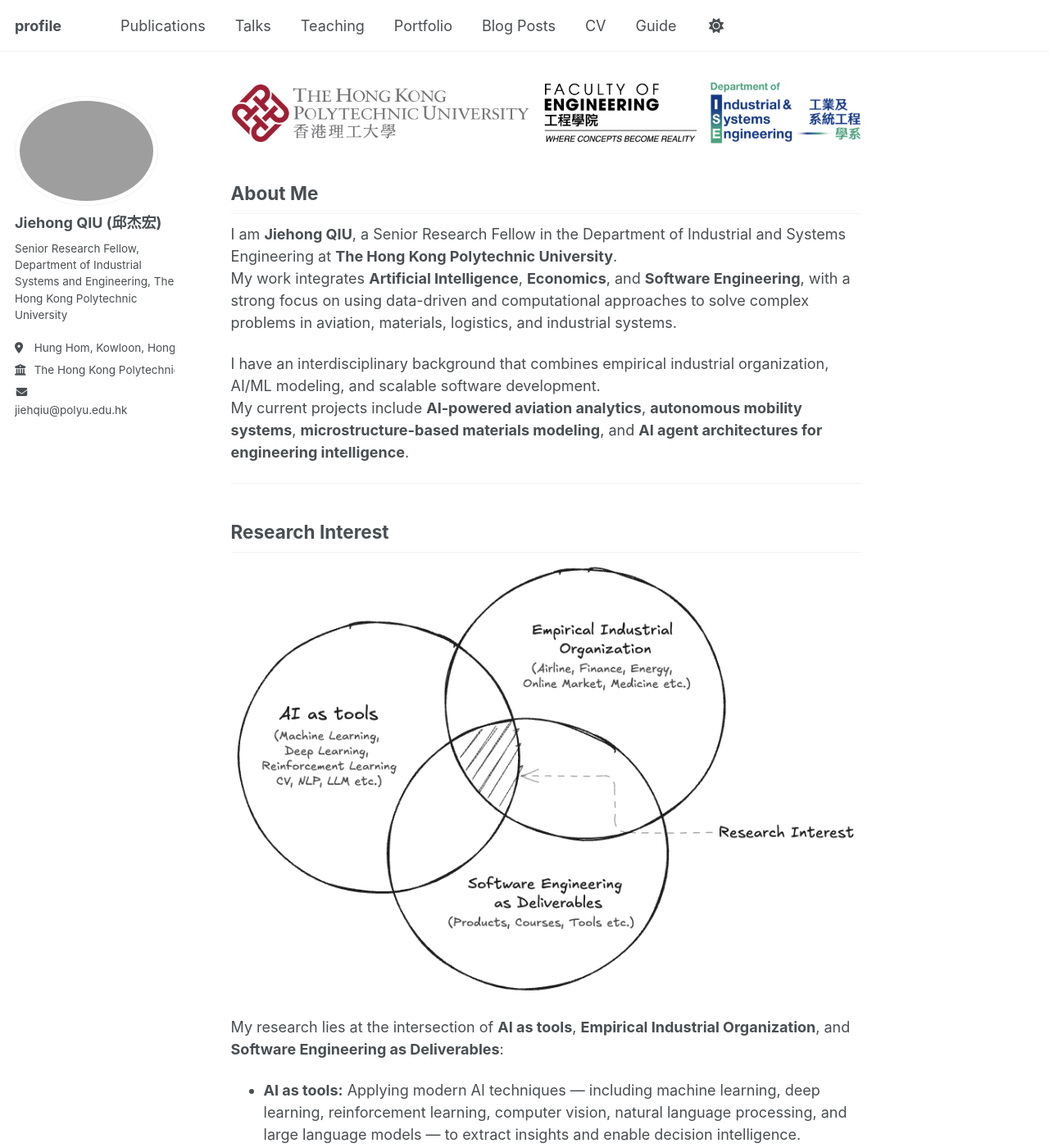
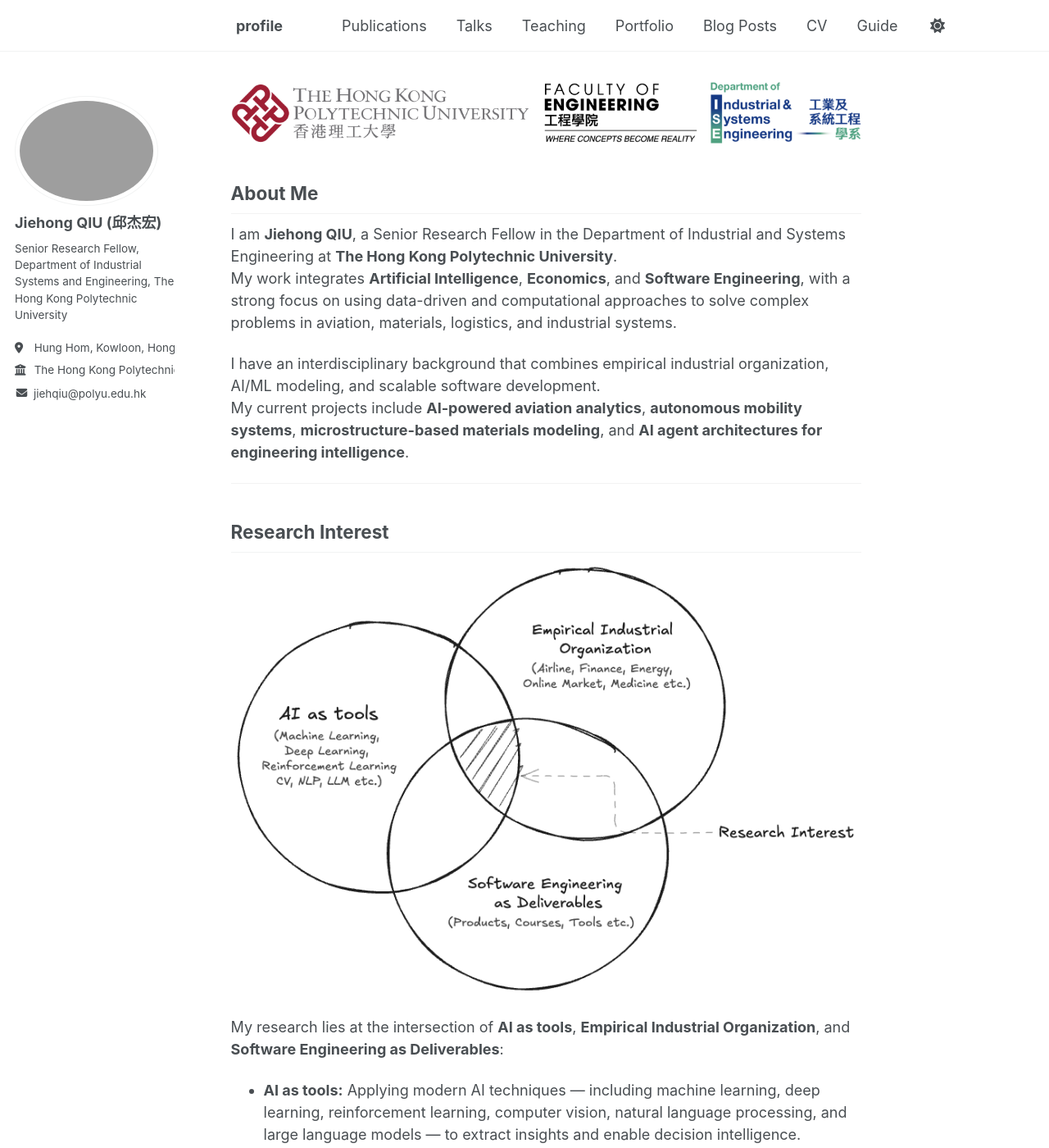
Before and after one commit to qjh-ai/profile, a Jekyll site: the page built from _pages/about.md, in a window 1280 px wide and 1400 px high. Shown: the whole window at 82% size. Built offline with Jekyll 4.4.1, drawn with Linux system fonts in a browser that asks for light colours; a script that is not in the unit is left out.

Commit message:
修改header

```diff
--- a/_includes/author-profile.html
+++ b/_includes/author-profile.html
@@ -34,9 +34,11 @@
         <li><a href="{{ author.uri }}"><i class="fas fa-fw fa-link icon-pad-right" aria-hidden="true"></i>{{ site.data.ui-text[site.locale].website_label | default: "Website" }}</a></li>
       {% endif %}
       {% if author.email %}
-        <li>
-          <i class="fas fa-fw fa-envelope"></i>
-          <a href="mailto:{{ author.email }}">{{ author.email }}</a>
+        <li style="display: flex; align-items: center;">
+          <i class="fas fa-fw fa-envelope" style="margin-right: 6px;"></i>
+          <a href="mailto:{{ author.email }}" style="color: inherit; text-decoration: none;">
+            {{ author.email }}
+          </a>
         </li>
       {% endif %}
       <!-- Font Awesome and Academicons icons / Academic websites -->
--- a/_includes/head/custom.html
+++ b/_includes/head/custom.html
@@ -13,5 +13,6 @@
 <link rel="manifest" href="{{ base_path }}/images/manifest.json"/>
 <link rel="icon" href="/images/favicon.ico"/>
 <meta name="theme-color" content="#ffffff"/>
+<link rel="stylesheet" href="{{ '/assets/css/custom.css' | relative_url }}">
 
 <!-- end custom head snippets -->
--- /dev/null
+++ b/assets/css/custom.css
@@ -0,0 +1,11 @@
+/* 调整顶部导航栏右移，使其与正文对齐 */
+.masthead__menu {
+  margin-left: 270px; /* 可根据侧栏宽度微调，默认 270px 比较合适 */
+}
+
+/* 同时确保响应式布局在小屏幕正常 */
+@media screen and (max-width: 1000px) {
+  .masthead__menu {
+    margin-left: 0;
+  }
+}
```
